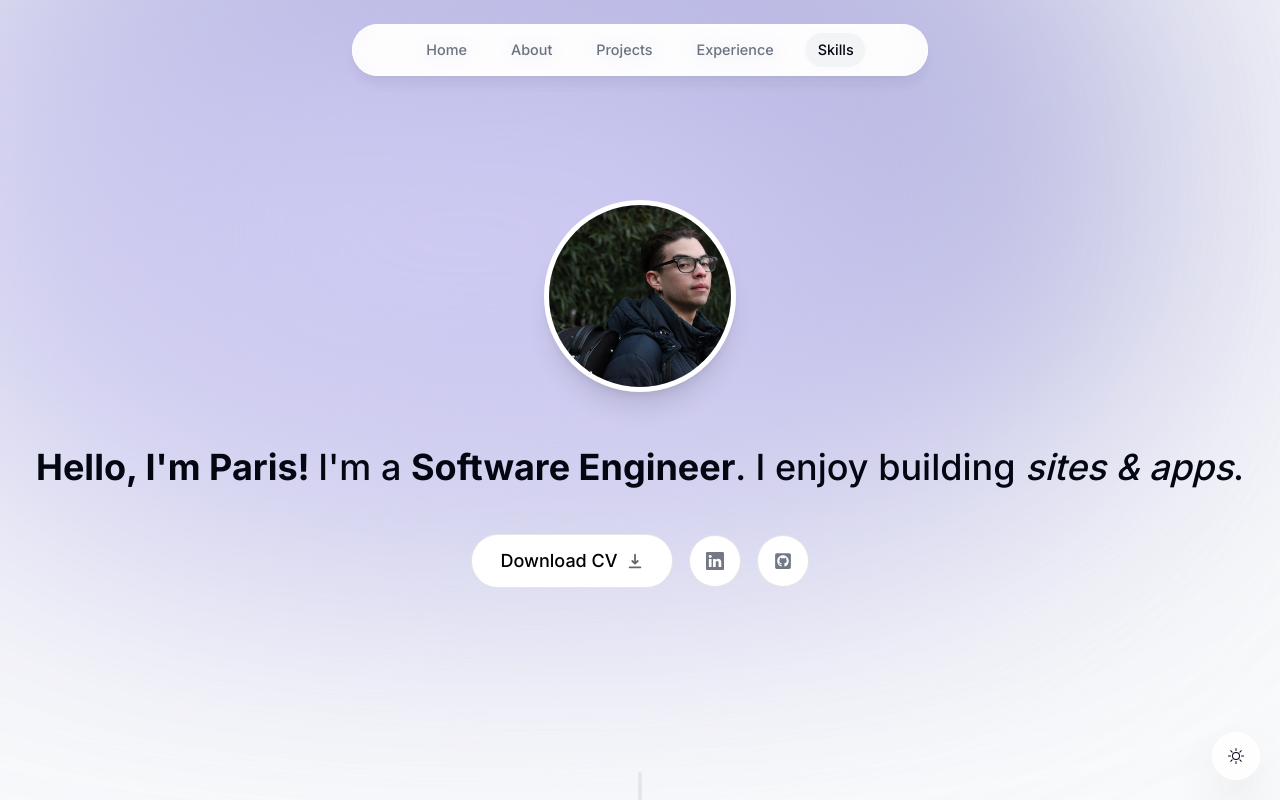
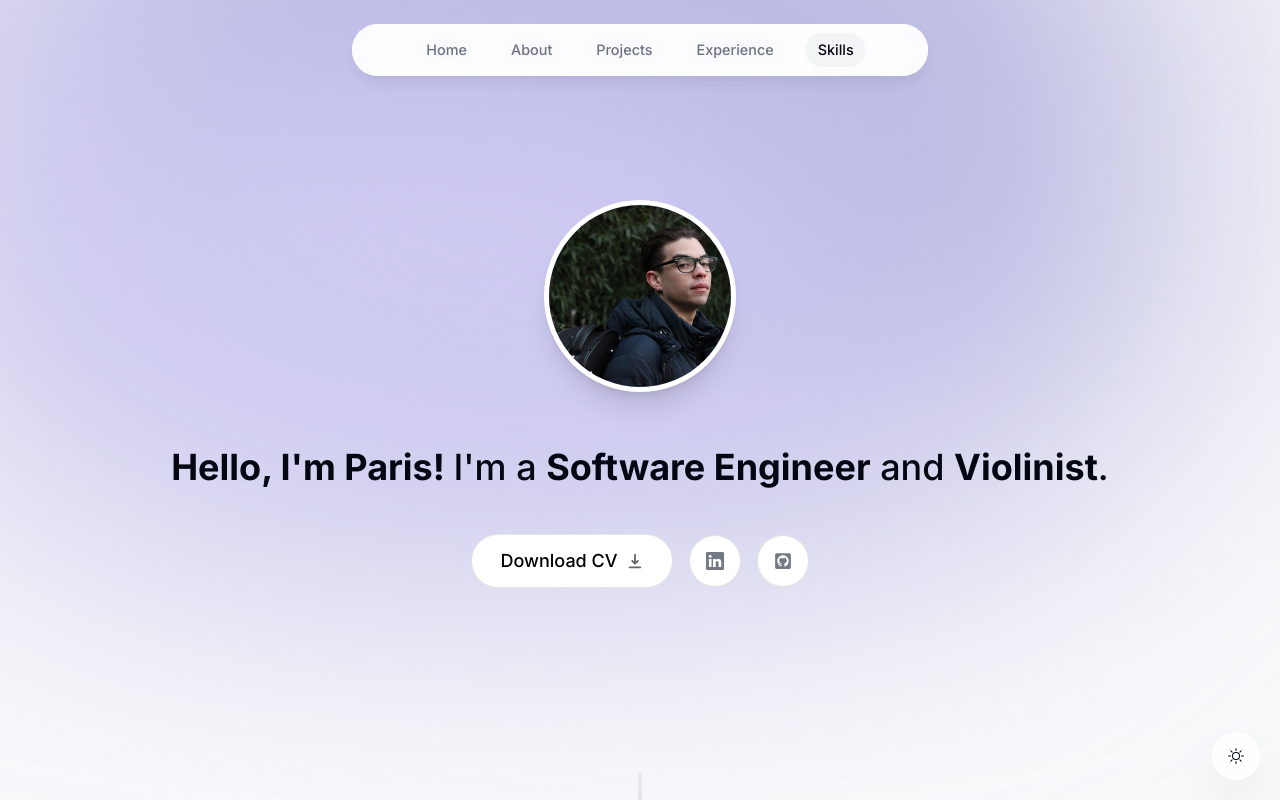
Before and after one commit to parisdiaz19/portfolio-website, a Next.js app: page / in a window 1280 px wide. Shown: the top 800 px of the page. Built offline with nearby package versions, Linux system fonts and the light colour scheme.

Commit message:
Mainstage Text Change

```diff
--- a/Components/mainstage.tsx
+++ b/Components/mainstage.tsx
@@ -50,9 +50,7 @@ export default function Mainstage({ children }: MainstageComponentProps) {
         animate={{ opacity: 1, y: 0 }}
       >
         <span className="font-bold">Hello, I'm Paris! </span>
-        I'm a <span className="font-bold">Software Engineer</span>. I enjoy
-        building
-        <span className="italic"> sites & apps</span>.
+        I'm a <span className="font-bold">Software Engineer</span> and <span className="font-bold">Violinist</span>.
       </motion.p>
       <motion.div
         className="flex flex-col sm:flex-row items-center justify-center gap-4 px-4 text-lg font-medium"
```
